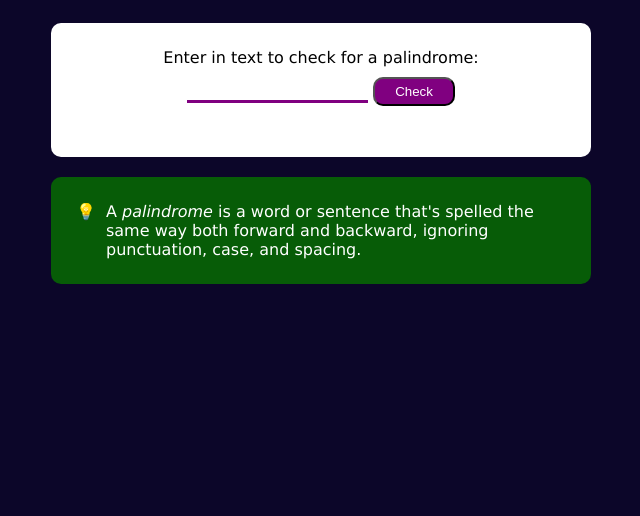
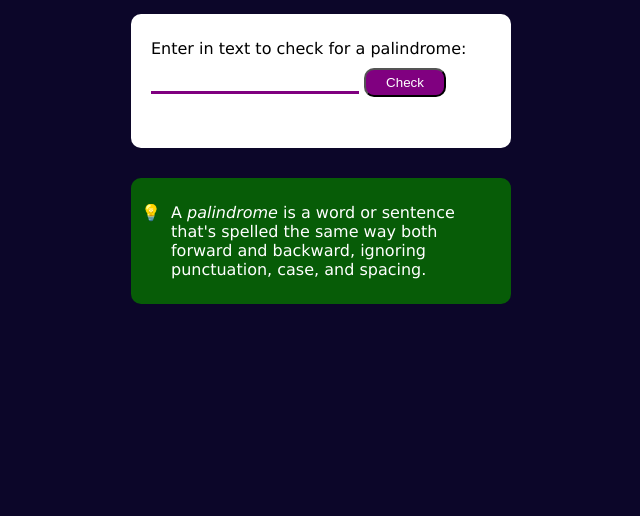
Before and after one commit to watate/watate.github.io, a plain HTML site: page palindrome/index.html in a window 1280 px wide. Shown: the part 324-840 px from the top of the page, without its empty margins (319-959 px from the left). Drawn offline with Linux system fonts and the light colour scheme.

Commit message:
Update css for palindrome

```diff
--- a/palindrome/index.html
+++ b/palindrome/index.html
@@ -24,8 +24,8 @@
         </div>
     </form>
     <div id="info-bubble">
-        <p>💡</p>
-        <p>A <i>palindrome</i> is a word or sentence that's spelled the same way both forward and backward, ignoring
+        <p id="info-bubble-bulb">💡</p>
+        <p id="info-bubble-text">A <i>palindrome</i> is a word or sentence that's spelled the same way both forward and backward, ignoring
             punctuation, case, and spacing.</p>
     </div>
     <script src="./script.js"></script>
--- a/palindrome/styles.css
+++ b/palindrome/styles.css
@@ -6,31 +6,33 @@ body {
     background-color: rgb(12, 6, 41);
     margin: auto auto;
     height: 100vh;
-    width: min(50%, 500px);
+    width: min(50%, 380px);
     padding: 20px 20px;
     display: flex;
     flex-direction: column;
     justify-content: center;
     align-items: center;
+    /* border: 1px solid red; */
 }
 
 header {
     color: white;
+    /* border: 1px solid red; */
+    width: 100%;
 }
 
 form {
     background-color: white;
     width: 100%;
     border-radius: 10px;
-    padding: 20px 20px;
-    margin: 10px 20%;
+    padding: 20px 0px;
+    margin: 20px 0px;
     display: flex;
     flex-direction: column;
-    align-items: center;
 }
 
 form > * {
-    margin: 5px auto;
+    margin: 5px 20px;
 }
 
 form > div > input {
@@ -38,6 +40,7 @@ form > div > input {
     border-left: none;
     border-right: none;
     border-bottom: 3px solid purple;
+    width: 60%;
 }
 
 form > div > button {
@@ -51,14 +54,24 @@ form > div > button {
     background-color: rgb(7, 92, 7);
     width: 100%;
     border-radius: 10px;
-    padding: 20px 20px;
+    padding: 20px 0px;
     color: white;
     display: flex;
     margin: 10px 20%;
 }
 
-#info-bubble > * {
-    margin: 5px;
+#info-bubble-bulb {
+    margin-top: 5px;
+    margin-bottom: 5px;
+    margin-left: 10px;
+    margin-right: 0px;
+}
+
+#info-bubble-text {
+    margin-top: 5px;
+    margin-bottom: 5px;
+    margin-left: 10px;
+    margin-right: 10px;
 }
 
 @media screen and (max-width: 600px) {
```
